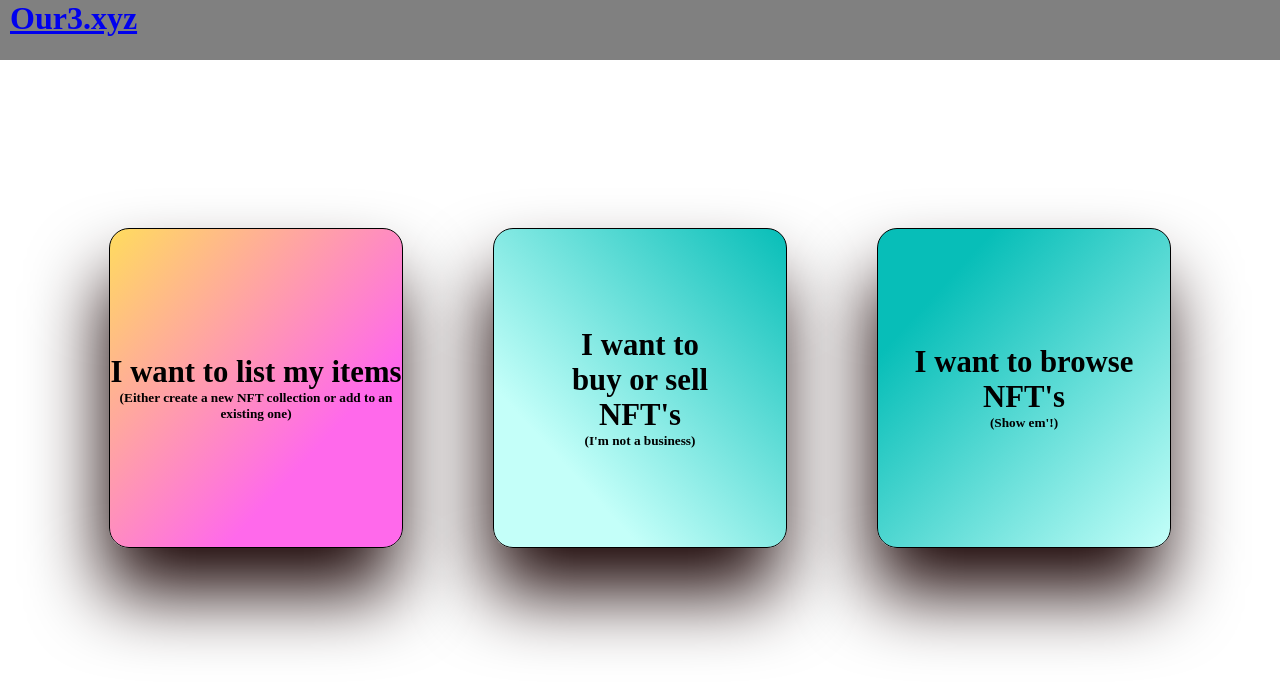
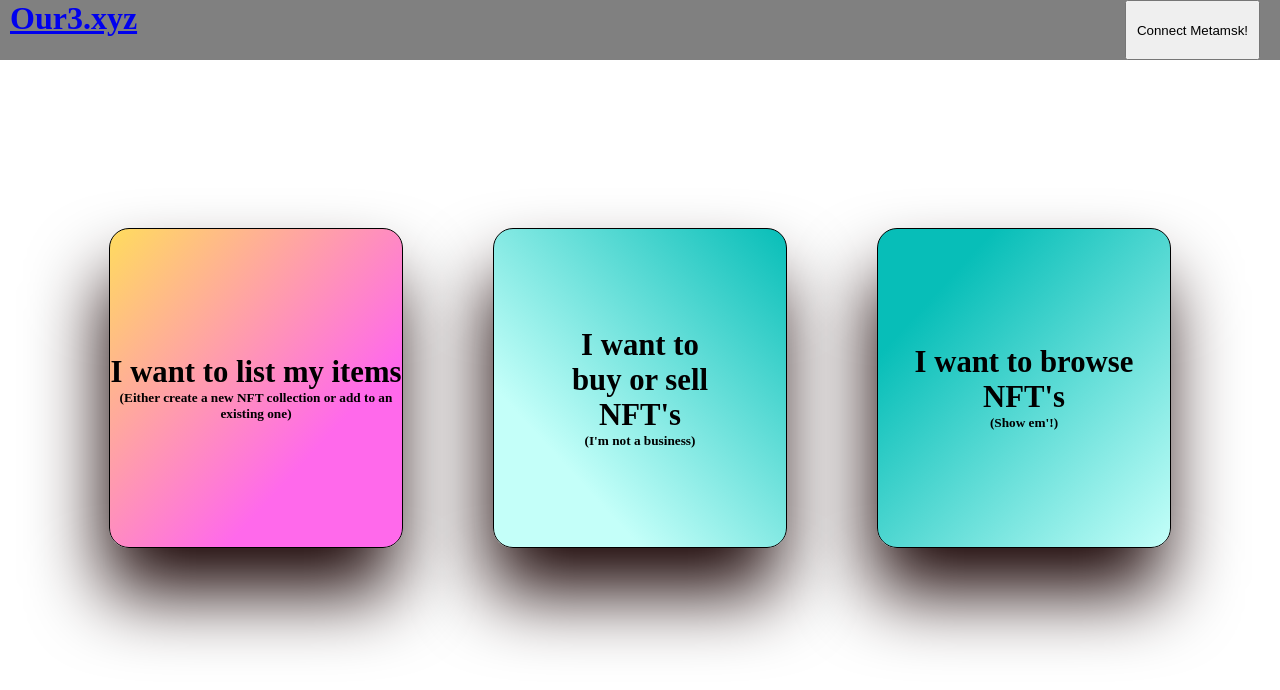
Before and after one commit to josealonso/zelda, a React (Create React App) app in the folder nft-mrkt-frontend/: page / in a window 1280 px wide. Shown: the top 690 px of the page. Built offline with nearby package versions, Linux system fonts and the light colour scheme.

Commit message:
make metamask connect with non-typed variables. Need to define types

```diff
--- a/nft-mrkt-frontend/package.json
+++ b/nft-mrkt-frontend/package.json
@@ -3,6 +3,7 @@
   "version": "0.1.0",
   "private": true,
   "dependencies": {
+    "@ethersproject/providers": "^5.6.8",
     "@testing-library/jest-dom": "^5.16.4",
     "@testing-library/react": "^13.3.0",
     "@testing-library/user-event": "^13.5.0",
@@ -17,7 +18,8 @@
     "react-scripts": "5.0.1",
     "sass": "^1.52.3",
     "typescript": "^4.7.3",
-    "web-vitals": "^2.1.4"
+    "web-vitals": "^2.1.4",
+    "web3modal": "^1.9.8"
   },
   "scripts": {
     "start": "react-scripts start",
--- a/nft-mrkt-frontend/src/components/Navbar/Navbar.tsx
+++ b/nft-mrkt-frontend/src/components/Navbar/Navbar.tsx
@@ -1,13 +1,34 @@
 import React from 'react'
 import './navbar.scss'
 import {Link } from "react-router-dom";
+import { ethers } from "ethers";
+import Web3Modal from "web3modal";
+import {Web3Provider} from "@ethersproject/providers";
+
+const { ethereum } = window as any;
 
 function Navbar() {
+
+  async function connectMM() {
+    if(ethereum) {
+      const web3Modal: Web3Modal = new Web3Modal()
+      const provider: Web3Provider = new ethers.providers.Web3Provider(await web3Modal.connect())
+      const signer: any = await provider.getSigner()
+      console.log("signer is:", typeof signer)
+      const address: any = await signer.getAddress();
+      console.log("address is: ", typeof address);
+
+
+      console.log(address);
+    }
+  }
+
   return (
     <div className='navbar' id="navbar">
       <Link to="/">
         <h1 className='logo'>Our3.xyz</h1>
       </Link>
+      <button className='connectMMBtn' onClick={connectMM}>Connect Metamsk!</button>
     </div>
   )
 }
--- a/nft-mrkt-frontend/src/components/Navbar/navbar.scss
+++ b/nft-mrkt-frontend/src/components/Navbar/navbar.scss
@@ -1,14 +1,19 @@
 .navbar{
     height: 60px;
     width: 100%;
+    position: fixed;
+    display: flex;
     background-color: gray;
-    color: var(--anemonered);
-    position: fixed;
     top: 0;
     z-index: 3;
     transition: all 1s ease;
+    justify-content: space-between;
 
     .logo{
         padding-left: 10px;
     }
+    .connectMMBtn{
+        padding: 10px;
+        margin-right: 20px;
+    }
 }
```
Also changed, not shown: 1 other file (tests, documents, lock files or other folders).
